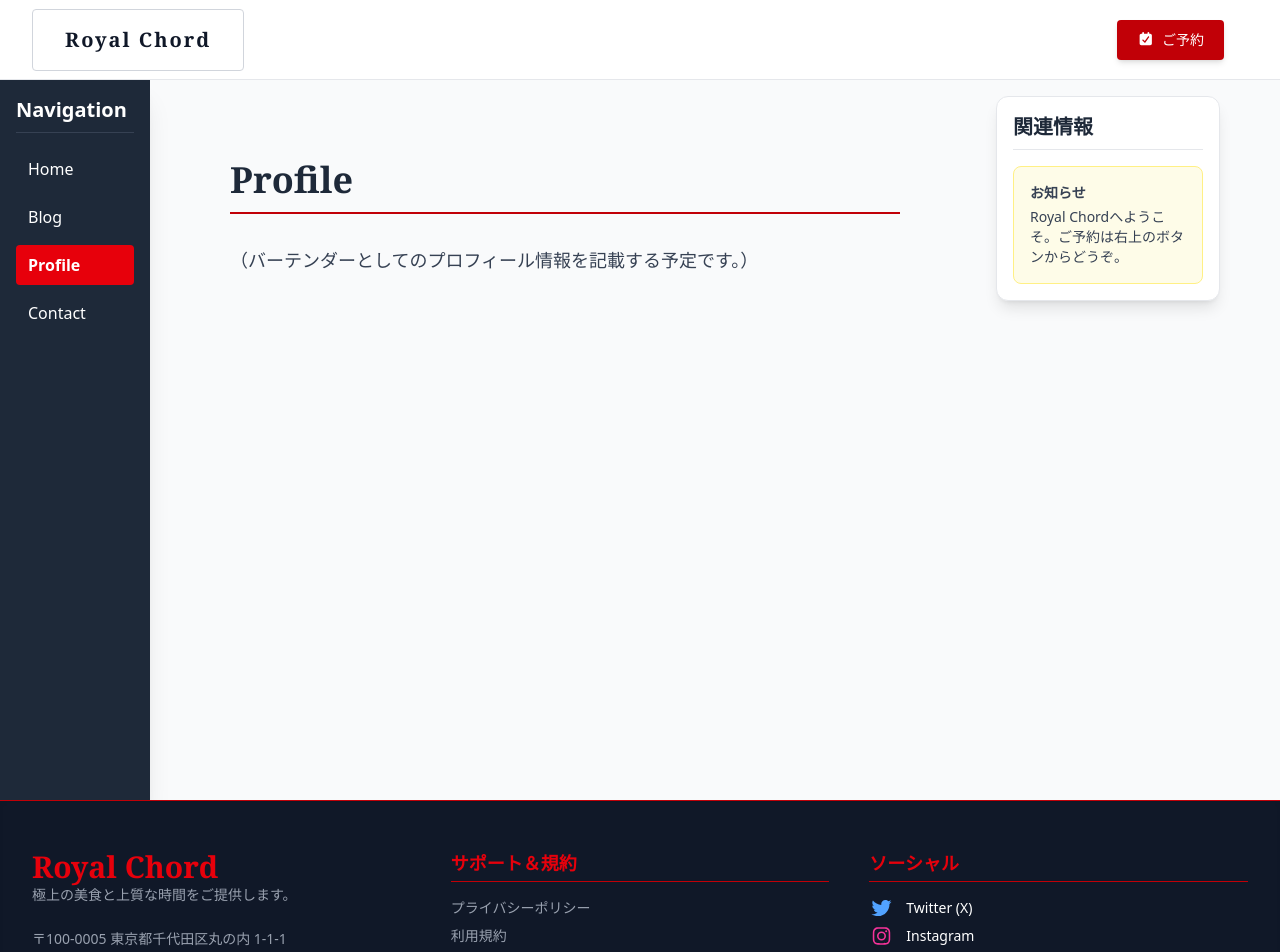
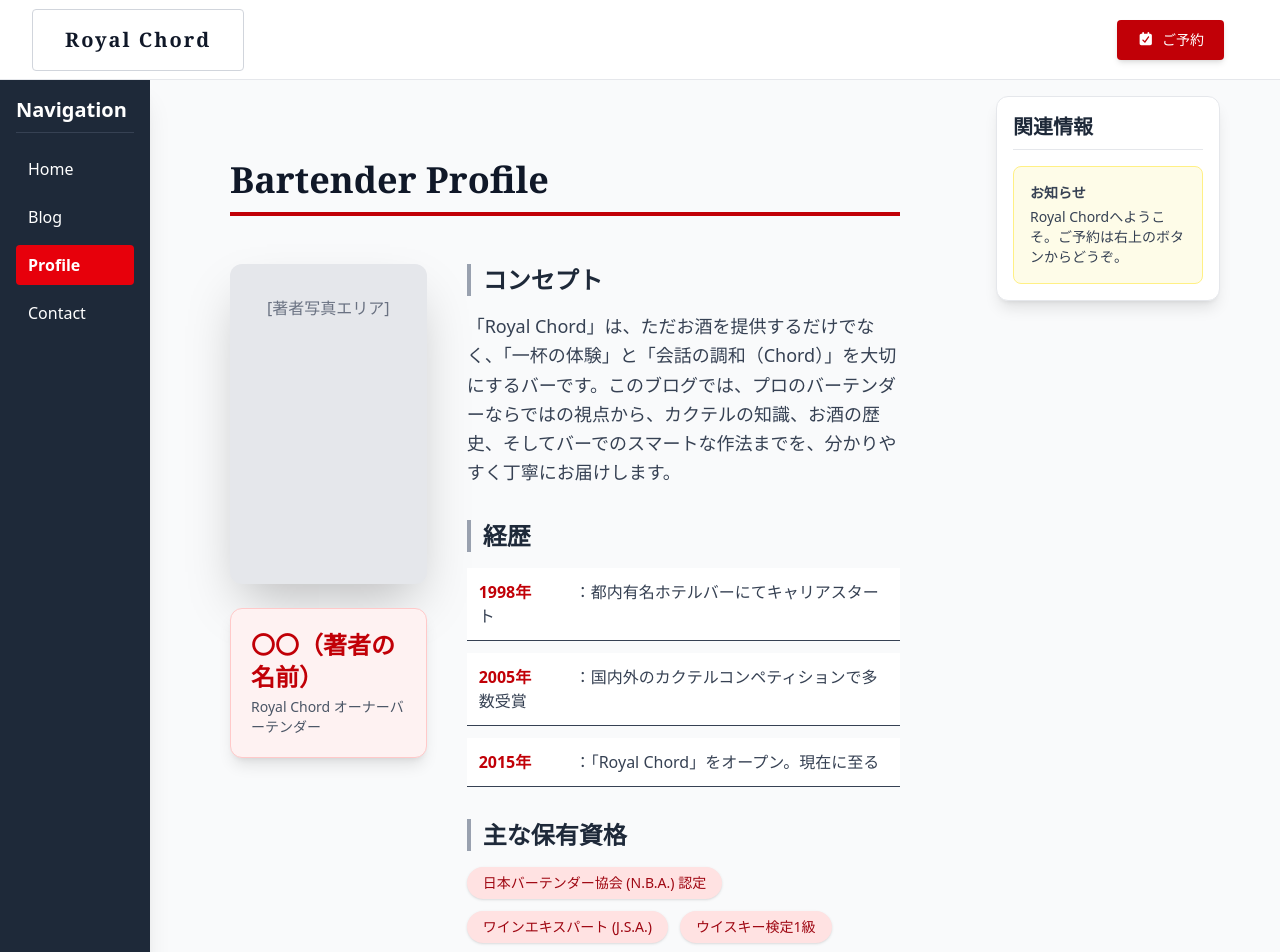
Before and after one commit to hikichi68/personal-blog, a Next.js app: page /profile in a window 1280 px wide. Shown: the top 952 px of the page. Built offline with nearby package versions, Linux system fonts and the light colour scheme.

Commit message:
feat: complete /app/profile/page.tsx content with bartender bio and qualifications

```diff
--- a/app/profile/page.tsx
+++ b/app/profile/page.tsx
@@ -1,20 +1,76 @@
 import React from 'react';
 import { Metadata } from 'next';
+import Image from 'next/image';
 
 export const metadata: Metadata = {
-    title: "Profile",
-    description: "バーテンダーのプロフィールと経歴。",
+    title: "バーテンダー プロフィール | Royal Chord",
+    description: "Royal Chordのバーテンダー、〇〇の自己紹介、資格、経歴をご紹介します。",
 }
 
 export default function ProfilePage() {
     return (
-        <div className="py-12 px-4 md:px-8">
-            <h1 className="text-4xl font-serif font-bold border-b-2 border-red-700 pb-3 mb-8">
-                Profile
+        <div className="py-12 px-4 md:px-8 max-w-6xl mx-auto">
+            <h1 className="text-4xl font-serif font-bold text-gray-900 border-b-4 border-red-700 pb-3 mb-12">
+                Bartender Profile
             </h1>
-            <p className="text-lg text-gray-700">
-                （バーテンダーとしてのプロフィール情報を記載する予定です。）
-            </p>
+
+            <div className="grid md:grid-cols-3 gap-10">
+
+                {/* 💡 1. 著者情報と画像 */}
+                <div className="md:col-span-1">
+                    {/* プレースホルダーとして img タグを使用 */}
+                    <div className="w-full h-80 bg-gray-200 rounded-xl overflow-hidden shadow-2xl mb-6">
+                        {/* <Image src="/path/to/author-photo.jpg" alt="バーテンダーの写真" width={400} height={400} className="object-cover w-full h-full"/> */}
+                        <div className="text-center p-8 text-gray-500">
+                            [著者写真エリア]
+                        </div>
+                    </div>
+                    <div className="bg-red-50 p-5 rounded-xl border border-red-200 shadow-lg">
+                        <h2 className="text-2xl font-serif font-bold text-red-700 mb-1">〇〇（著者の名前）</h2>
+                        <p className="text-sm text-gray-600">Royal Chord オーナーバーテンダー</p>
+                    </div>
+                </div>
+
+                {/* 💡 2. 経歴・コンセプト */}
+                <div className="md:col-span-2 space-y-8">
+                    <section>
+                        <h3 className="text-2xl font-bold text-gray-800 mb-4 border-l-4 border-gray-400 pl-3">コンセプト</h3>
+                        <p className="text-lg leading-relaxed text-gray-700">
+                            「Royal Chord」は、ただお酒を提供するだけでなく、「一杯の体験」と「会話の調和（Chord）」を大切にするバーです。このブログでは、プロのバーテンダーならではの視点から、カクテルの知識、お酒の歴史、そしてバーでのスマートな作法までを、分かりやすく丁寧にお届けします。
+                        </p>
+                    </section>
+
+                    <section>
+                        <h3 className="text-2xl font-bold text-gray-800 mb-4 border-l-4 border-gray-400 pl-3">経歴</h3>
+                        <ul className="space-y-3 text-gray-700">
+                            <li className="p-3 bg-white border-b">
+                                <span className="font-semibold text-red-700 w-24 inline-block">1998年</span>：都内有名ホテルバーにてキャリアスタート
+                            </li>
+                            <li className="p-3 bg-white border-b">
+                                <span className="font-semibold text-red-700 w-24 inline-block">2005年</span>：国内外のカクテルコンペティションで多数受賞
+                            </li>
+                            <li className="p-3 bg-white border-b">
+                                <span className="font-semibold text-red-700 w-24 inline-block">2015年</span>：「Royal Chord」をオープン。現在に至る
+                            </li>
+                        </ul>
+                    </section>
+
+                    <section>
+                        <h3 className="text-2xl font-bold text-gray-800 mb-4 border-l-4 border-gray-400 pl-3">主な保有資格</h3>
+                        <div className="flex flex-wrap gap-3">
+                            <span className="bg-red-100 text-red-800 text-sm font-medium px-4 py-1.5 rounded-full shadow">
+                                日本バーテンダー協会 (N.B.A.) 認定
+                            </span>
+                            <span className="bg-red-100 text-red-800 text-sm font-medium px-4 py-1.5 rounded-full shadow">
+                                ワインエキスパート (J.S.A.)
+                            </span>
+                            <span className="bg-red-100 text-red-800 text-sm font-medium px-4 py-1.5 rounded-full shadow">
+                                ウイスキー検定1級
+                            </span>
+                        </div>
+                    </section>
+                </div>
+            </div>
         </div>
     );
 }
```
